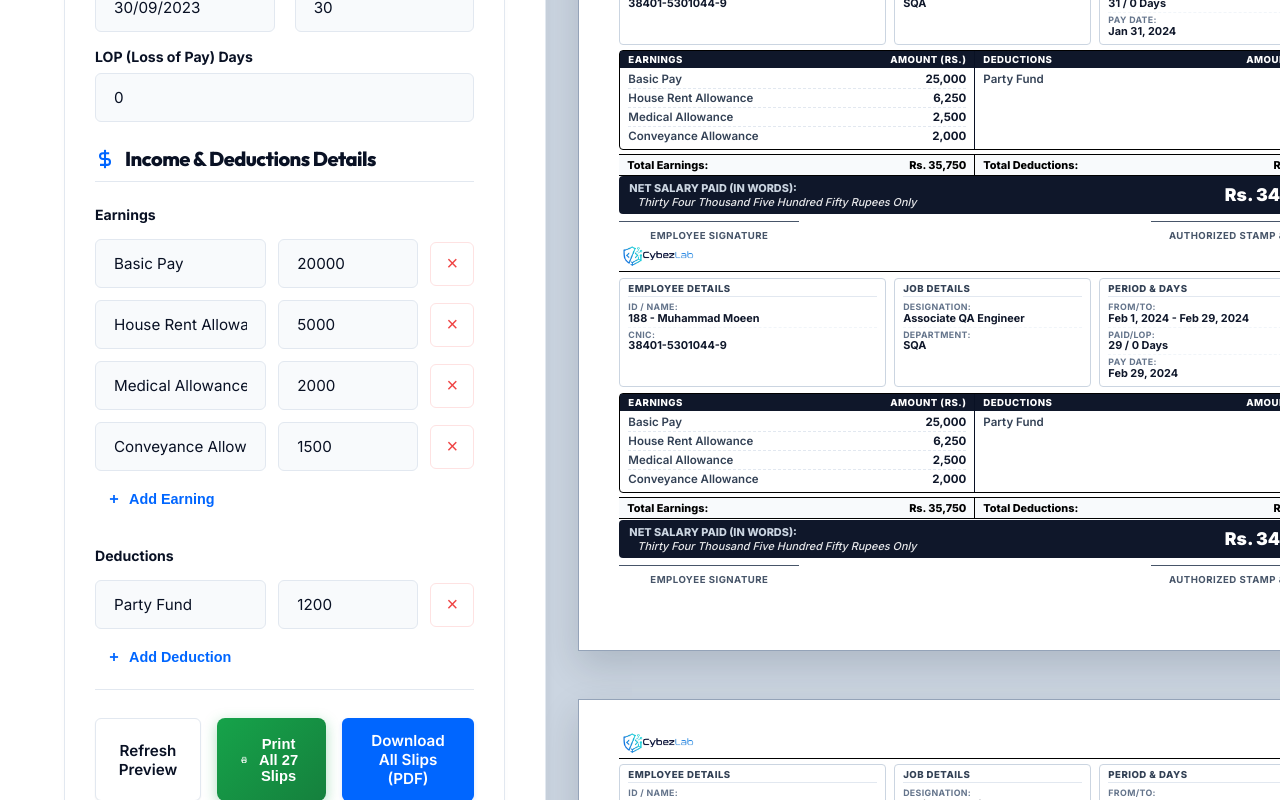
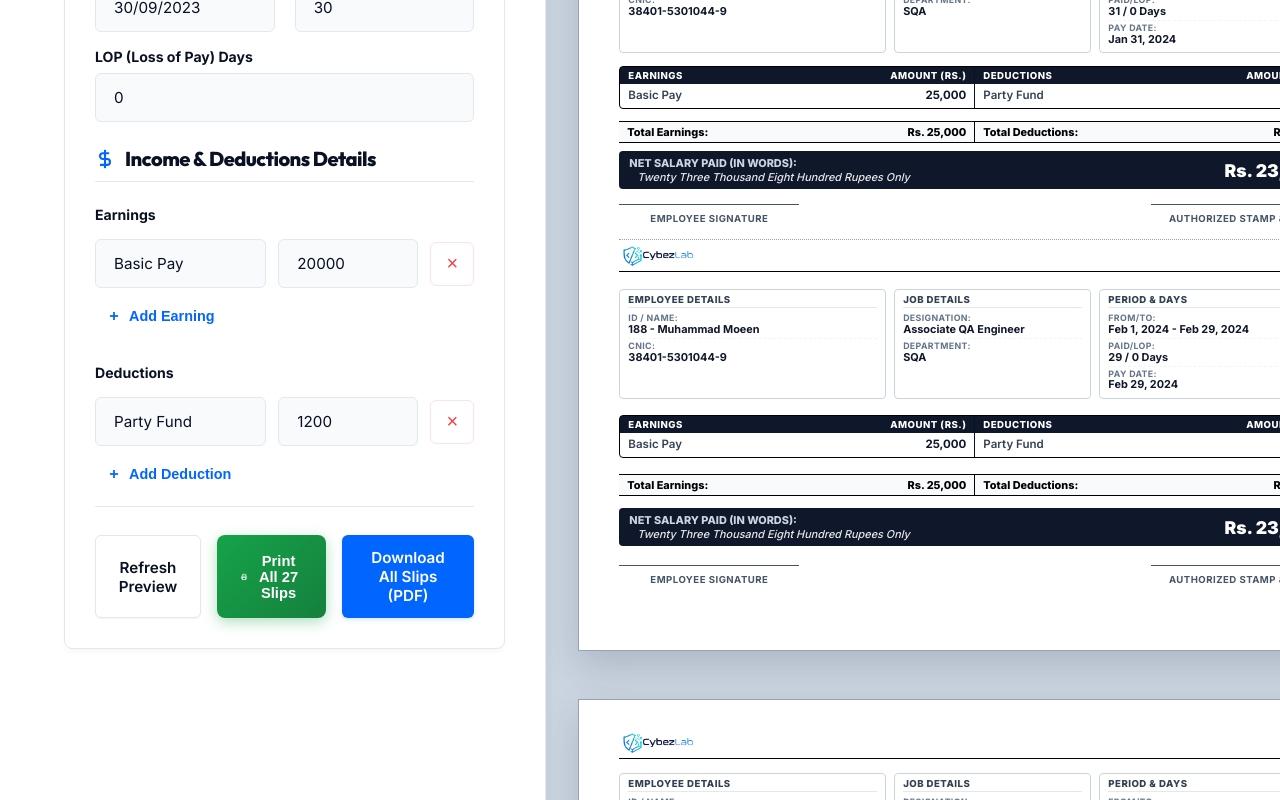
Before and after one commit to Cybez/cybezlab, a Next.js app: page /salary-slip in a window 1280 px wide. Shown: the part 1993-2793 px from the top of the page. Built offline with nearby package versions, Linux system fonts and the light colour scheme.

Commit message:
feat: Muhammad Moeen 27 salary slips - basic pay only, no allowances, print functionality

```diff
--- a/src/app/salary-slip/page.tsx
+++ b/src/app/salary-slip/page.tsx
@@ -43,10 +43,6 @@ const makeMoeenSlip = (
 ): SlipData => {
   const daysInMonth = new Date(year, month, 0).getDate();
   const mm = String(month).padStart(2, '0');
-  // Proportional allowances based on basic pay
-  const hra        = Math.round(basicPay * 0.25);
-  const medical    = Math.round(basicPay * 0.10);
-  const conveyance = basicPay <= 20000 ? 1500 : basicPay <= 25000 ? 2000 : 2500;
   return {
     id,
     employeeName: 'Muhammad Moeen',
@@ -60,10 +56,7 @@ const makeMoeenSlip = (
     paidDays: daysInMonth,
     lopDays: 0,
     earnings: [
-      { id: '1', label: 'Basic Pay',            amount: basicPay   },
-      { id: '2', label: 'House Rent Allowance', amount: hra        },
-      { id: '3', label: 'Medical Allowance',    amount: medical    },
-      { id: '4', label: 'Conveyance Allowance', amount: conveyance },
+      { id: '1', label: 'Basic Pay', amount: basicPay },
     ],
     deductions: [
       { id: '1', label: 'Party Fund', amount: partyFund },
```
